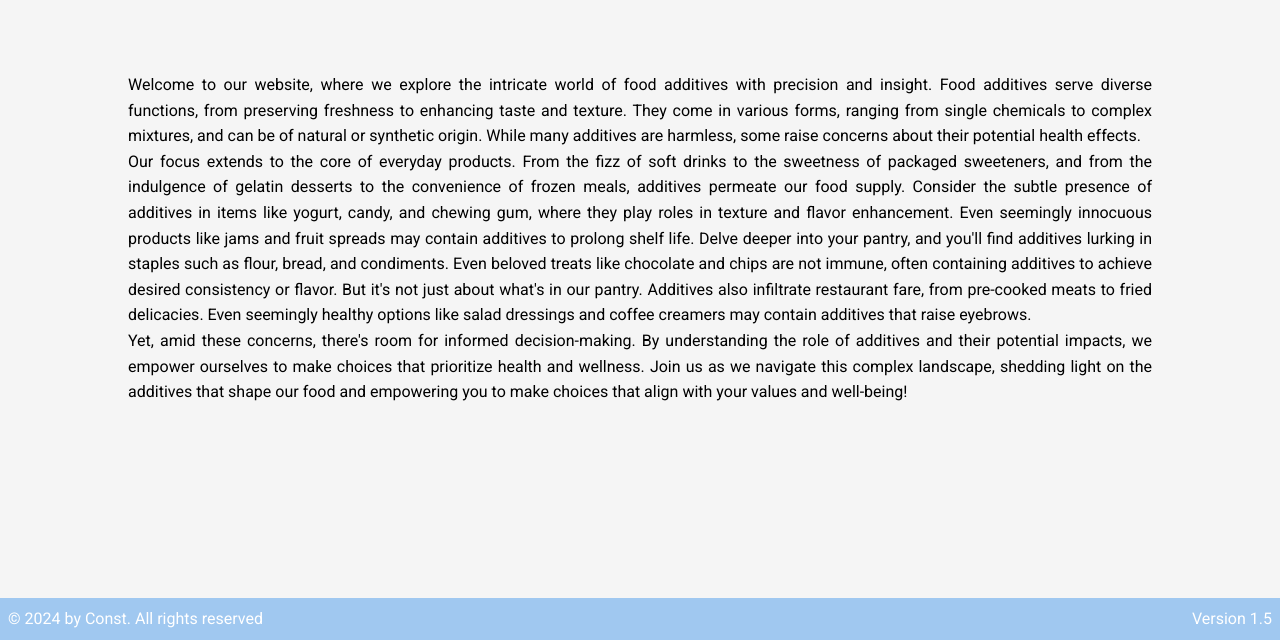
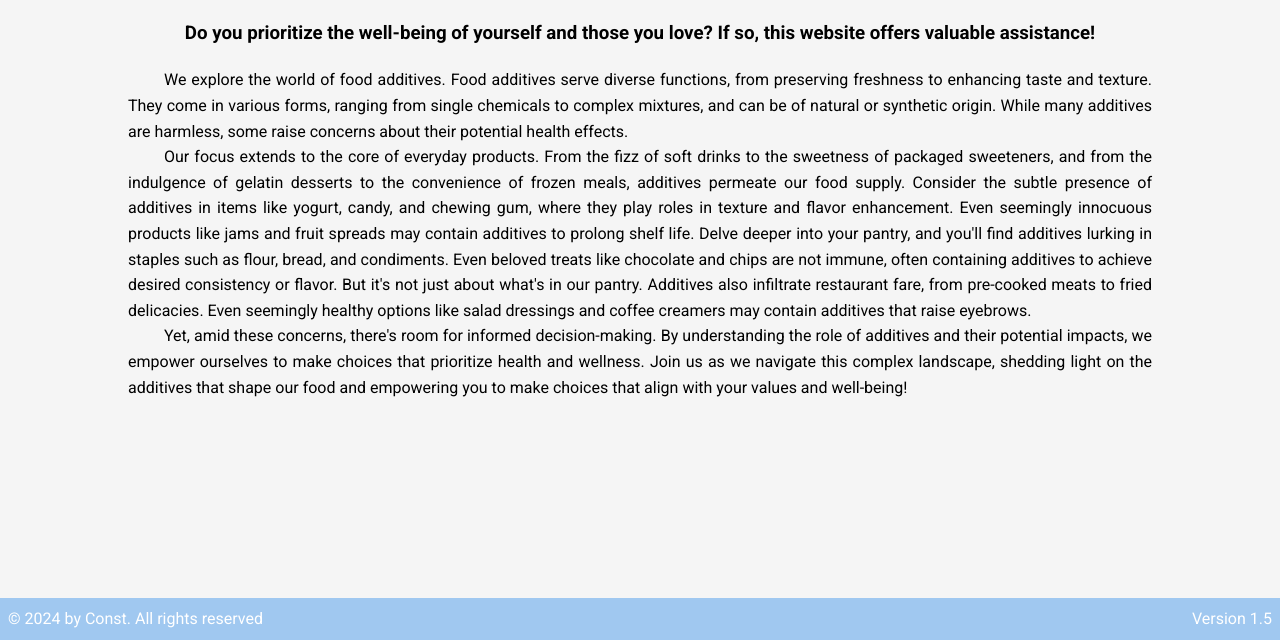
Before and after one commit to KostiantynFrolov/tonic-or-toxic, a Django app: page / in a window 1280 px wide. Shown: the part 160-800 px from the top of the page. Run offline with Django 4.2, Linux system fonts and the light colour scheme.

Commit message:
Add some style changes to the homepage

```diff
--- a/tonic-or-toxic/food/static/css/styles.css
+++ b/tonic-or-toxic/food/static/css/styles.css
@@ -42,26 +42,27 @@
             height: auto;
         }
 
-        h1 {
-            font-family: "Roboto", sans-serif;
+        h1, h3 {
+            font-family: 'Roboto', sans-serif;
             text-align: center;
         }
 
         p {
-            font-family: "Roboto", sans-serif;
+            font-family: 'Roboto', sans-serif;
             font-size: 16px;
             line-height: 1.6;
             font-weight: 400;
             text-align: justify;
             padding-left: 4em;
             padding-right: 4em;
-            padding-top: 0.5em;
         }
 
         .long-text {
-            margin-top: 5%;
             margin-left: 5%;
             margin-right: 5%;
+            text-indent: 4ch;
+            margin-bottom: 0;
+            margin-top: 0;
         }
 
         .button-container {
--- a/tonic-or-toxic/food/templates/homepage.html
+++ b/tonic-or-toxic/food/templates/homepage.html
@@ -5,12 +5,15 @@
 {% endblock title %}
 
 {% block main %}
-  <p class="long-text">Welcome to our website, where we explore the intricate world of food additives
-            with precision and insight. Food additives serve diverse functions, from preserving
+  <h3>Do you prioritize the well-being of yourself and those you love?
+      If so, this website offers valuable assistance!
+  </h3>
+    <p class="long-text">We explore the world of food additives. Food additives serve diverse functions, from preserving
             freshness to enhancing taste and texture. They come in various forms, ranging from single
             chemicals to complex mixtures, and can be of natural or synthetic origin. While many additives
-            are harmless, some raise concerns about their potential health effects.<br>
-            Our focus extends to the core of everyday products. From the fizz of soft drinks to the sweetness
+            are harmless, some raise concerns about their potential health effects.
+    </p>
+    <p class="long-text">Our focus extends to the core of everyday products. From the fizz of soft drinks to the sweetness
             of packaged sweeteners, and from the indulgence of gelatin desserts to the convenience of frozen
             meals, additives permeate our food supply. Consider the subtle presence of additives in items like
             yogurt, candy, and chewing gum, where they play roles in texture and flavor enhancement. Even
@@ -19,10 +22,11 @@
             condiments. Even beloved treats like chocolate and chips are not immune, often containing additives to
             achieve desired consistency or flavor. But it's not just about what's in our pantry. Additives also
             infiltrate restaurant fare, from pre-cooked meats to fried delicacies. Even seemingly healthy options
-            like salad dressings and coffee creamers may contain additives that raise eyebrows.<br>
-             Yet, amid these concerns, there's room for informed decision-making. By understanding the role of
+            like salad dressings and coffee creamers may contain additives that raise eyebrows.
+    </p>
+    <p class="long-text">Yet, amid these concerns, there's room for informed decision-making. By understanding the role of
             additives and their potential impacts, we empower ourselves to make choices that prioritize health
             and wellness. Join us as we navigate this complex landscape, shedding light on the additives that
             shape our food and empowering you to make choices that align with your values and well-being!
-  </p>
+    </p>
 {% endblock main %}
```
